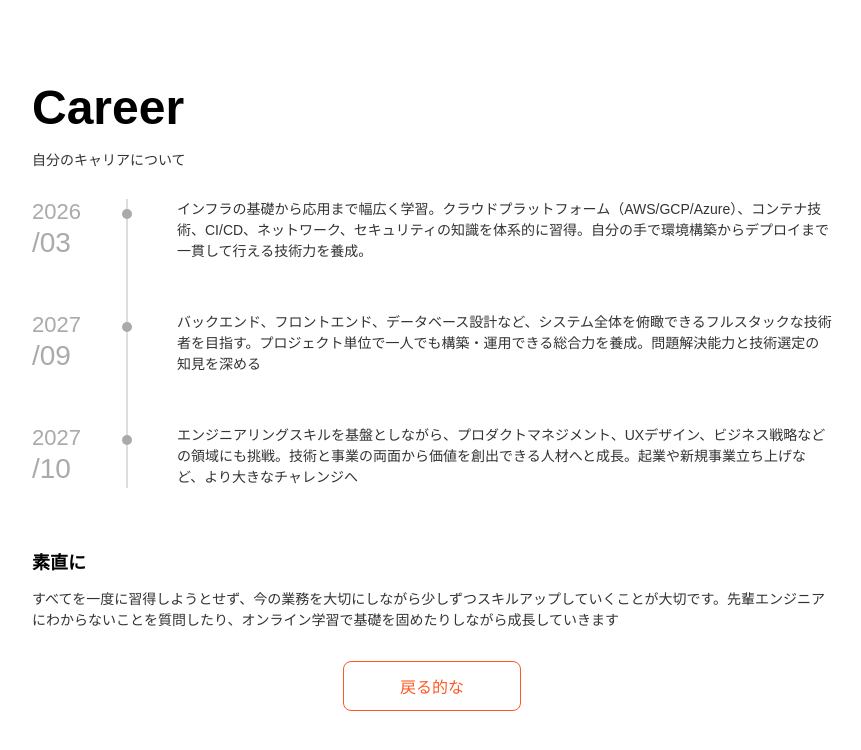
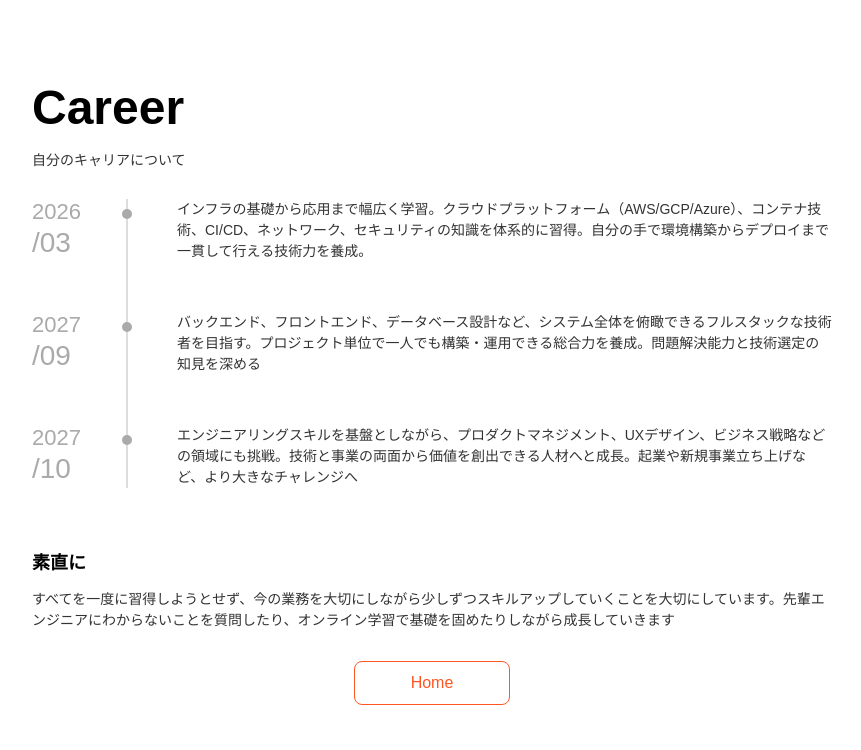
Before and after one commit to FujieRyou/cuolega_fujie_lp, a Next.js app: page /career in a window 1280 px wide. Shown: the top 750 px of the page, without its empty margins (208-1069 px from the left). Built offline with nearby package versions, Linux system fonts and the light colour scheme.

Commit message:
[mod]文言修正

```diff
--- a/src/components/FirstViewVideo.tsx
+++ b/src/components/FirstViewVideo.tsx
@@ -1,7 +1,7 @@
 export const FirstViewVideo = () => {
     return (
         <video className={"absolute top-0 h-screen w-screen object-cover object-center"}
-               src={"video/fvVideo.mp4"} autoPlay loop muted>
+               src={"video/fvVideo.mp4"} autoPlay loop muted playsInline>
         </video>
     )
 }
--- a/src/pages/career.tsx
+++ b/src/pages/career.tsx
@@ -30,8 +30,8 @@ export default function Career() {
     // Additional content
     const additionalContent = {
         title: '素直に',
-        text: 'すべてを一度に習得しようとせず、今の業務を大切にしながら少しずつスキルアップしていくことが大切です。先輩エンジニアにわからないことを質問したり、オンライン学習で基礎を固めたりしながら成長していきます',
-        button: '戻る的な'
+        text: 'すべてを一度に習得しようとせず、今の業務を大切にしながら少しずつスキルアップしていくことを大切にしています。先輩エンジニアにわからないことを質問したり、オンライン学習で基礎を固めたりしながら成長していきます',
+        button: 'Home'
     };
 
     // Animation variants
```
